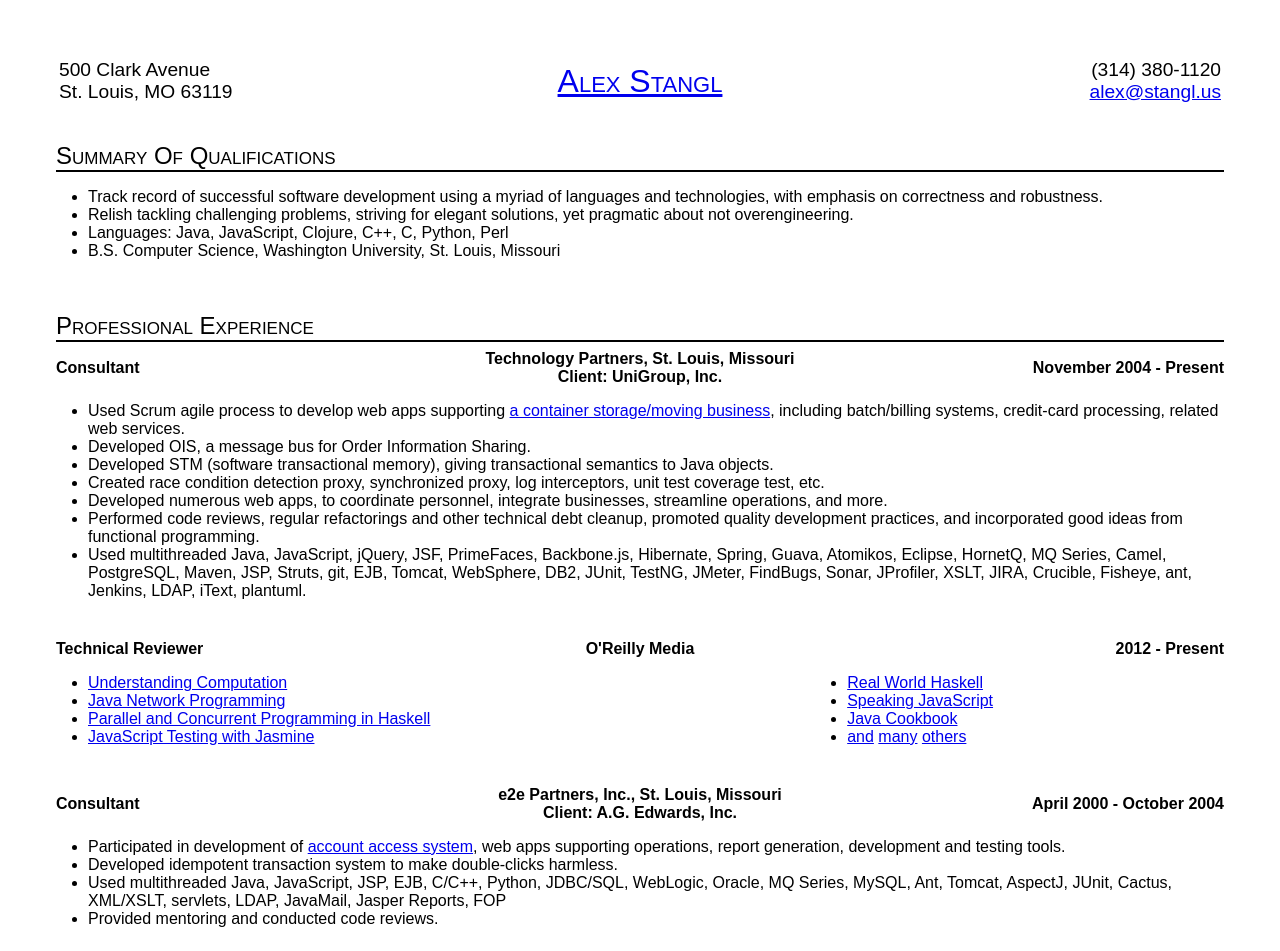
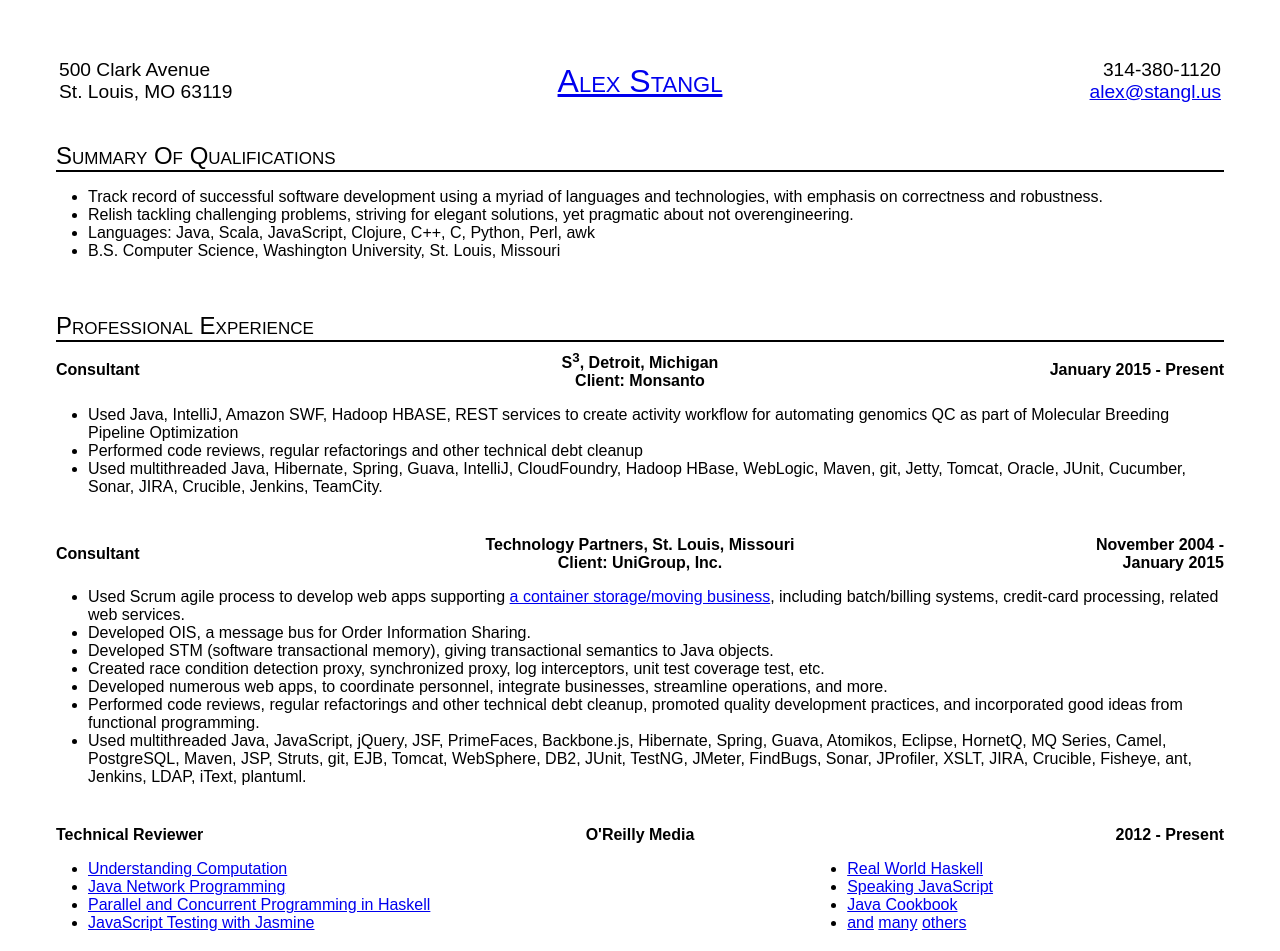
Before and after one commit to astangl/alexstangl-resume, a plain HTML site: page AlexStangl.html in a window 1280 px wide. Shown: the top 951 px of the page. Drawn offline with Linux system fonts and the light colour scheme.

Commit message:
Add Monsanto experience

```diff
--- a/AlexStangl.html
+++ b/AlexStangl.html
@@ -25,7 +25,7 @@
      <tr>
       <td width="33%">500 Clark Avenue<br>St. Louis, MO 63119</td>
       <td width="34%"><div style="font-size:xx-large;font-variant:small-caps"><center><a href="http://www.linkedin.com/in/alexstangl">Alex Stangl</a></center></div></td>
-      <td width="33%"><div class="rightalign">(314) 380-1120<br><a href="mailto:alex@stangl.us">alex@stangl.us</a></div></td>
+      <td width="33%"><div class="rightalign">314-380-1120<br><a href="mailto:alex@stangl.us">alex@stangl.us</a></div></td>
      </tr>
     </table>
    </div>
@@ -37,7 +37,7 @@
    <ul>
     <li>Track record of successful software development using a myriad of languages and technologies, with emphasis on correctness and robustness.</li>
     <li>Relish tackling challenging problems, striving for elegant solutions, yet pragmatic about not overengineering.</li>
-    <li>Languages: Java, JavaScript, Clojure, C++, C, Python, Perl</li>
+    <li>Languages: Java, Scala, JavaScript, Clojure, C++, C, Python, Perl, awk</li>
     <li>B.S. Computer Science, Washington University, St. Louis, Missouri</li>
    </ul>
   </div>
@@ -48,8 +48,22 @@
    <table class="jobline" width="100%">
     <tr>
      <td width="20%">Consultant</td>
+     <td width="60%"><center>S<sup>3</sup>, Detroit, Michigan<br>Client: Monsanto</center></td>
+     <td width="20%"><div class="rightalign">January&nbsp;2015 - Present</div></td>
+    </tr>
+   </table>
+   <ul>
+    <li>Used Java, IntelliJ, Amazon SWF, Hadoop HBASE, REST services to create activity workflow for automating genomics QC as part of Molecular Breeding Pipeline Optimization</li>
+    <li>Performed code reviews, regular refactorings and other technical debt cleanup</li>
+    <li>Used multithreaded Java, Hibernate, Spring, Guava, IntelliJ, CloudFoundry, Hadoop HBase, WebLogic, Maven, git, Jetty, Tomcat, Oracle, JUnit, Cucumber, Sonar, JIRA, Crucible, Jenkins, TeamCity.</li>
+   </ul>
+  </div>
+  <div class="jobblock">
+   <table class="jobline" width="100%">
+    <tr>
+     <td width="20%">Consultant</td>
      <td width="60%"><center>Technology Partners, St. Louis, Missouri<br>Client: UniGroup, Inc.</center></td>
-     <td width="20%"><div class="rightalign">November&nbsp;2004 - Present</div></td>
+     <td width="20%"><div class="rightalign">November&nbsp;2004 - January&nbsp;2015</div></td>
     </tr>
    </table>
    <ul>
@@ -148,7 +162,7 @@
     <li>Languages used: Haskell, Scala, Clojure, Lisp, Ruby, OCaml</li>
       <li><a href="https://github.com/astangl/crostex">crostex</a>, crossword compiler written in Java</li>
       <li><a href="https://github.com/astangl/xroz">xroz</a>, JavaScript app to play crossword puzzles in HTML5 browsers</li>
-      <li>Solved all 155 Clojure problems at <a href="http://www.4clojure.com/user/astangl">4clojure.com</a></li>
+      <li>Solved all 156 Clojure problems at <a href="http://www.4clojure.com/user/astangl">4clojure.com</a></li>
       <li><a href="https://github.com/astangl/uriparser-hs">uriparser-hs</a>, RFC3986 compliant URI parser written in Haskell, with tests</li>
       <li><a href="https://github.com/astangl/list-index">list-index</a>, index allowing fast random access to infinite Haskell lists</li>
       <li><a href="https://github.com/astangl/haskell-vendingmachine">vending machine simulation</a> (used for <a href="http://stllambdalounge.files.wordpress.com/2008/12/lambdaloungehaskellpresentation20090604.pdf">presentation</a>, <a href="http://groups.google.com/group/lambda-lounge/msg/3dd214c232da1660">followup</a>)</li>
```
